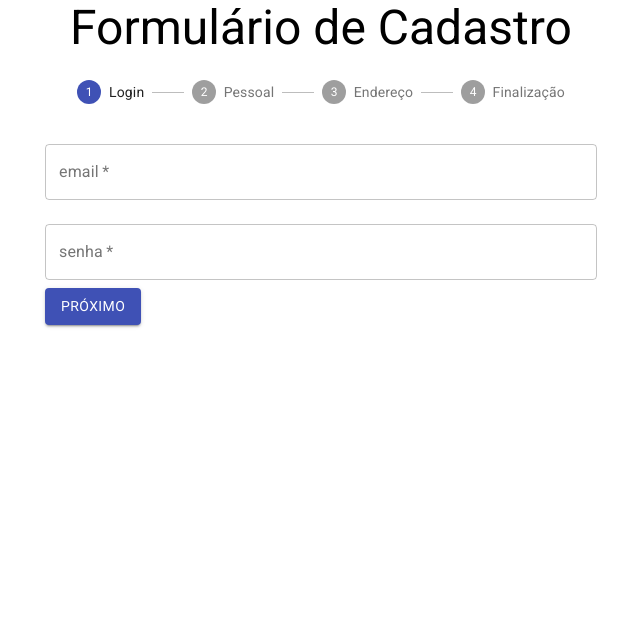
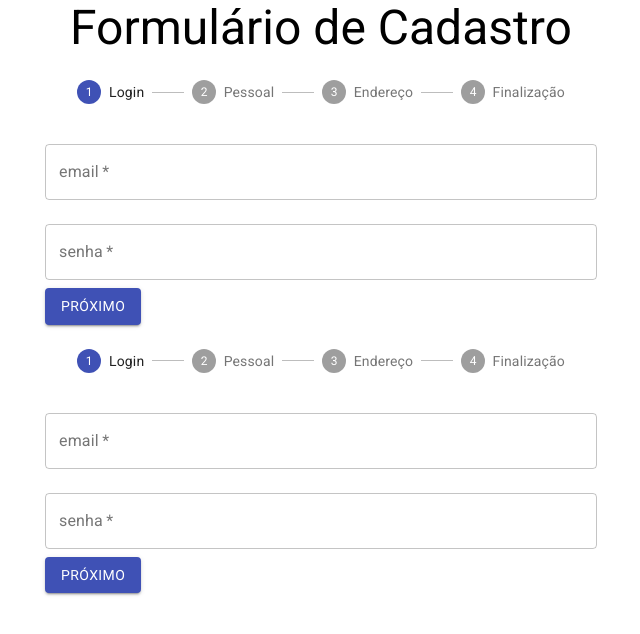
Before and after one commit to brunocesaras/heact-hooks-contextos-boas-praticas, a React (Create React App) app: page / in a window 1280 px wide. Shown: the top 634 px of the page, without its empty margins (319-959 px from the left). Built offline with nearby package versions, Linux system fonts and the light colour scheme.

Commit message:
2 forms um com provider e outro sem.

```diff
--- a/src/App.js
+++ b/src/App.js
@@ -16,6 +16,7 @@ class App extends Component {
         <ValidacoesCadastro.Provider value={{cpf:validarCPF, senha:validarSenha, nome:validarSenha}}>
           <FormularioCadastro aoEnviar={aoEnviarForm}/>
         </ValidacoesCadastro.Provider>
+        <FormularioCadastro aoEnviar={aoEnviarForm}/>
       </Container>
     );
   }
--- a/src/contexts/ValidacoesCadastro.js
+++ b/src/contexts/ValidacoesCadastro.js
@@ -1,5 +1,13 @@
 import React from 'react';
 
-const ValidacoesCadastro = React.createContext();
+const ValidacoesCadastro = React.createContext({
+  cpf:semValidacao,
+  senha:semValidacao,
+  nome:semValidacao
+});
 
+function semValidacao(dados){
+  console.log(dados);
+  return {valido: true, texto:""};
+}
 export default ValidacoesCadastro;
```
